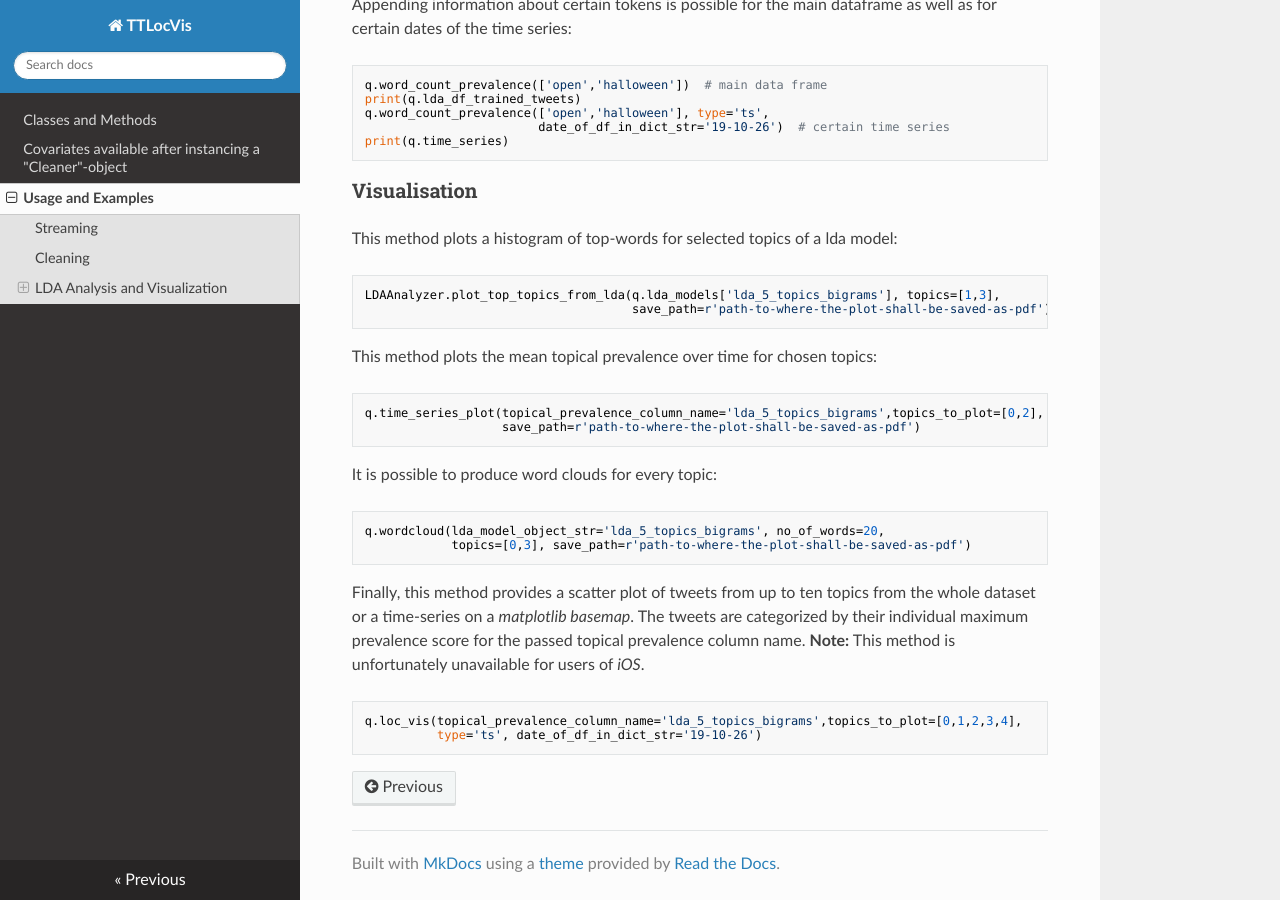
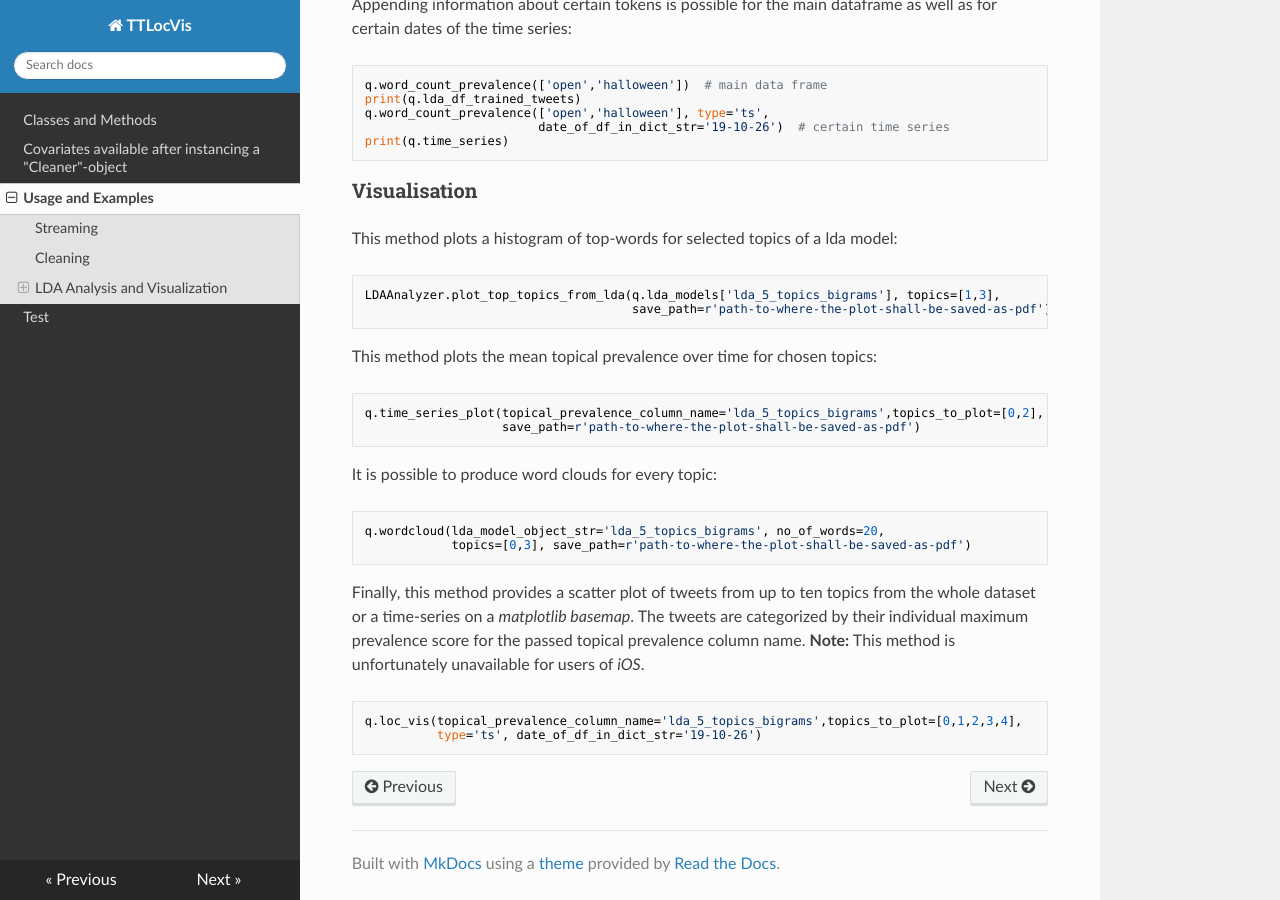
Before and after one commit to xillig/TTLocVis, an MkDocs documentation site: the page built from docs/examples.md, in a window 1280 px wide and 900 px high, scrolled down 2355 px. Built offline with MkDocs 1.6.1, drawn with Linux system fonts in a browser that asks for light colours; nearby versions of some CDN libraries.

Commit message:
Documentation and packaging in progress

```diff
--- a/mkdocs.yml
+++ b/mkdocs.yml
@@ -3,4 +3,5 @@ nav:
     - Classes and Methods: classes_methods.md
     - Covariates available after instancing a "Cleaner"-object: covariates_cleaner_object.md
     - Usage and Examples: examples.md
+    - Test: test.md
 theme: readthedocs
```
Also changed, not shown: docs/test.md (added, +1 -0 lines).
